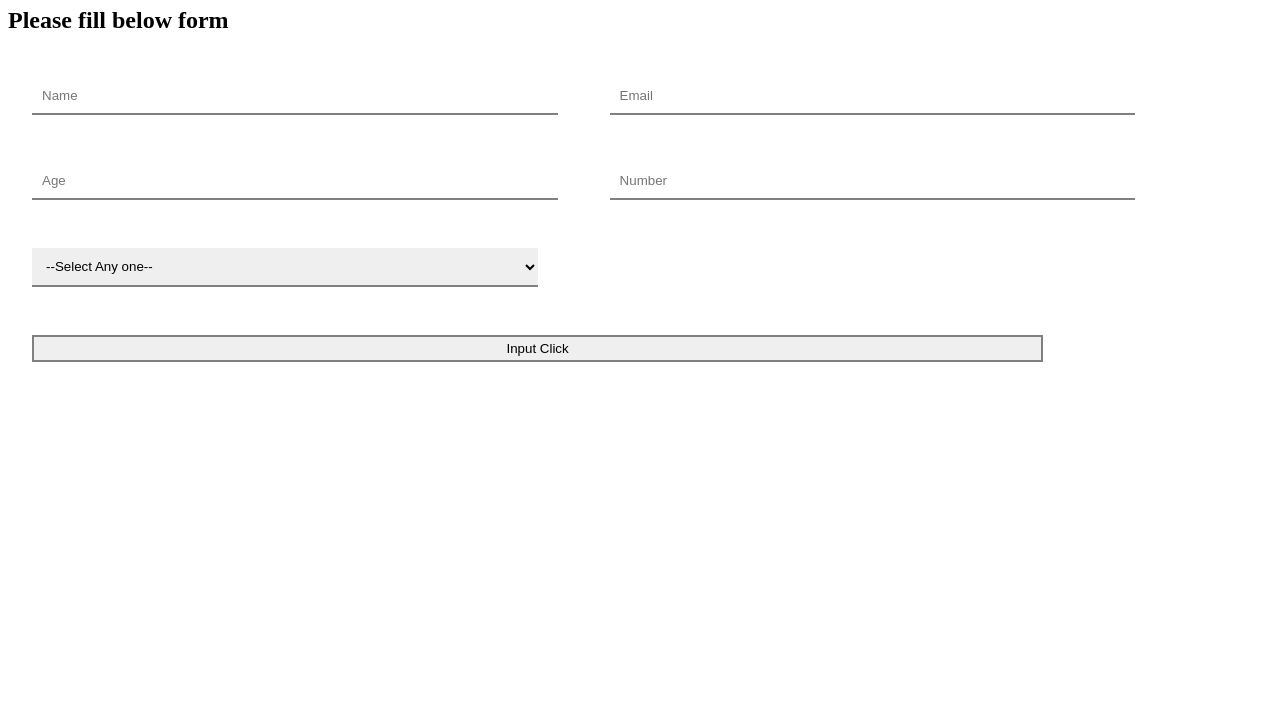
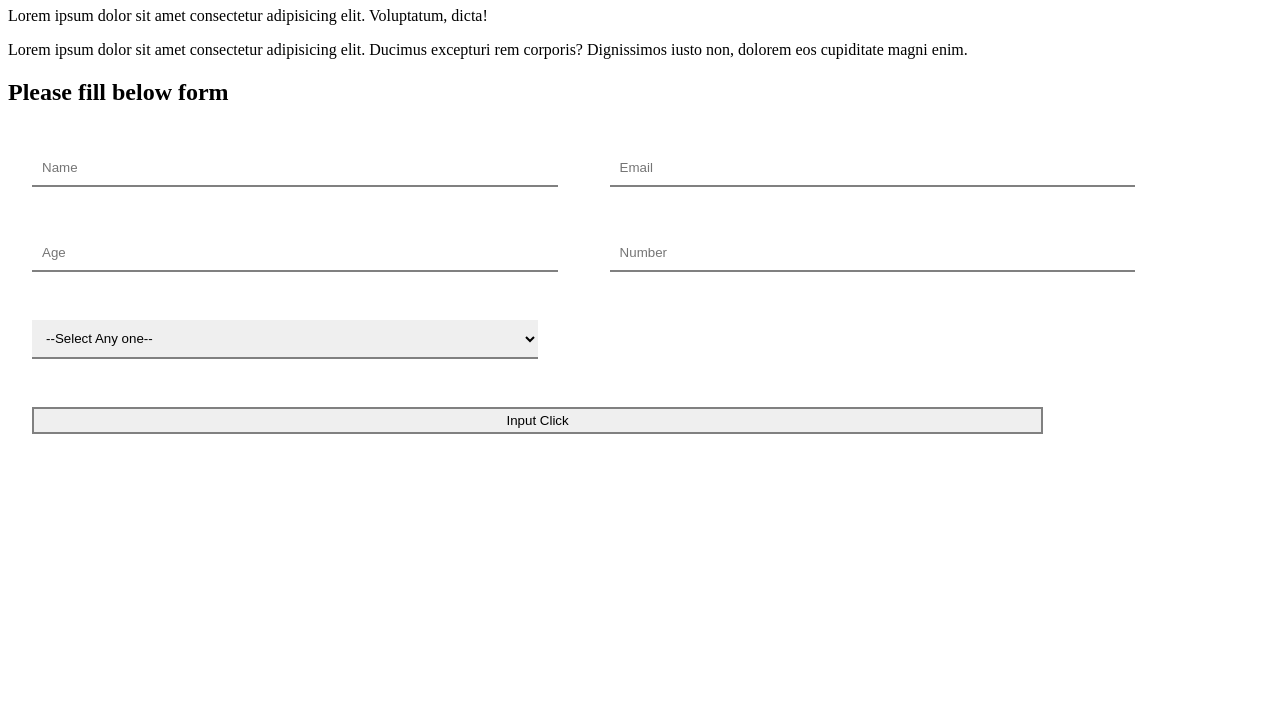
Before and after one commit to ajeyatm/repo-testing, a plain HTML site: page welcome.html in a window 1280 px wide. Shown: the part 73-800 px from the top of the page. Drawn offline with Linux system fonts and the light colour scheme.

Commit message:
Added paragraph

```diff
--- a/welcome.html
+++ b/welcome.html
@@ -26,6 +26,14 @@
 	</head>
 	<body>
 		<h1>Welcome!!</h1>
+		<p>
+			Lorem ipsum dolor sit amet consectetur adipisicing elit. Voluptatum,
+			dicta!
+		</p>
+		<p>
+			Lorem ipsum dolor sit amet consectetur adipisicing elit. Ducimus excepturi
+			rem corporis? Dignissimos iusto non, dolorem eos cupiditate magni enim.
+		</p>
 		<h2>Please fill below form</h2>
 
 		<form action="" id="myform" name="myform">
```
